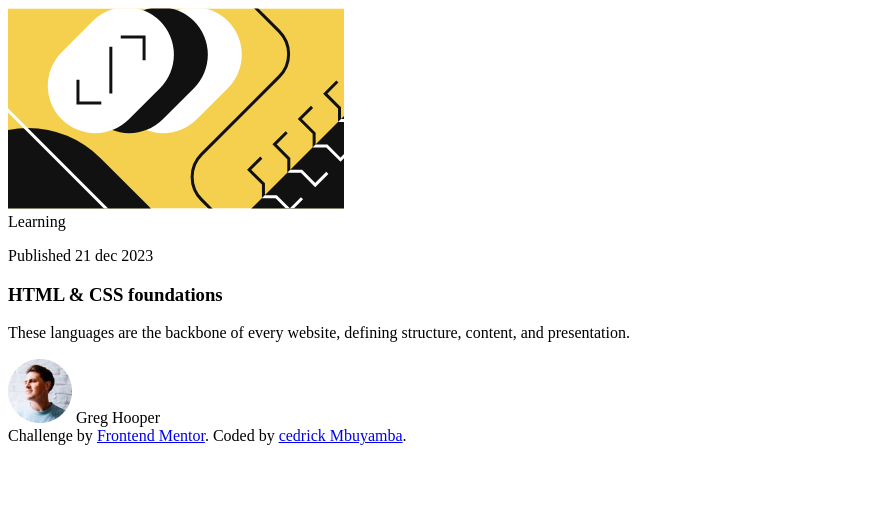
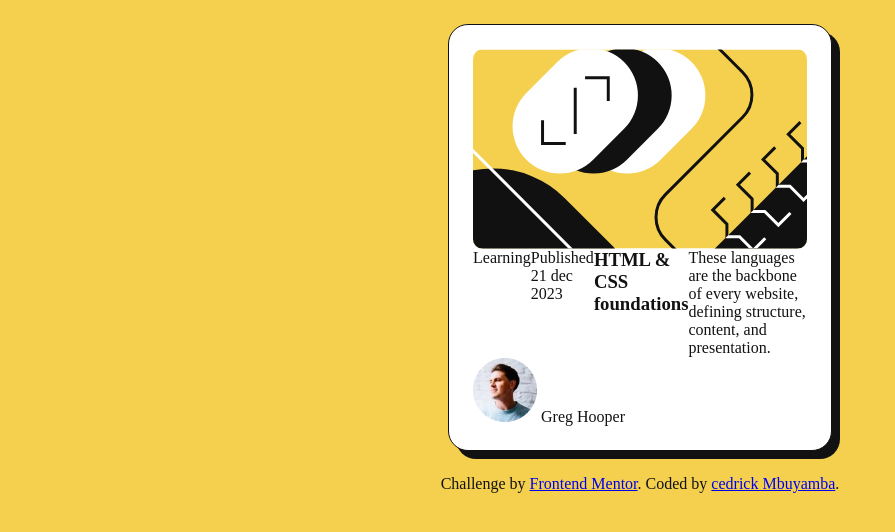
Before and after one commit to cedrickmmk/blog-preview-card, a plain HTML site: page index.html in a window 1280 px wide. Shown: the whole page, without its empty margins (0-895 px from the left). Drawn offline with Linux system fonts and the light colour scheme.

Commit message:
added content to css

```diff
--- a/index.html
+++ b/index.html
@@ -13,7 +13,8 @@
   <body>
     <main>
       <section class="card">
-        <img src="./assets/images/illustration-article.svg" alt="">
+        <img src="./assets/images/illustration-article.svg" class="card-image"
+         alt="">
 
         <article class="card-content">
 
--- a/style.css
+++ b/style.css
@@ -0,0 +1,41 @@
+*{
+    box-sizing: border-box;
+    margin: 0;
+    padding: 0;
+}
+
+body{
+    background-color: hsl(47, 88%, 63%);
+    color: hsl(0, 0%, 7%);
+    display: flex;
+    flex-direction: column;
+    align-items: center;
+    justify-content: center;
+    min-height: 100wh;
+    padding: 24px;
+    gap: 24px;
+}
+
+.card{
+    background-color: hsl(0, 0%, 100%);
+    width: 100%;
+    max-width: 384px;
+    padding: 24px;
+    box-shadow: 8px 8px hsl(0, 0%, 7%);
+    border: 1px solid hsl(0, 0%, 7%);
+    border-radius: 20px;
+    display: flex;
+    flex-direction: column;
+}
+
+.card-image{
+    width: 100%;
+    height: 200px;
+    object-fit: cover;
+    border-radius: 10px;
+    display: block;
+}
+
+.card-content{
+    display: flex;
+}
```
